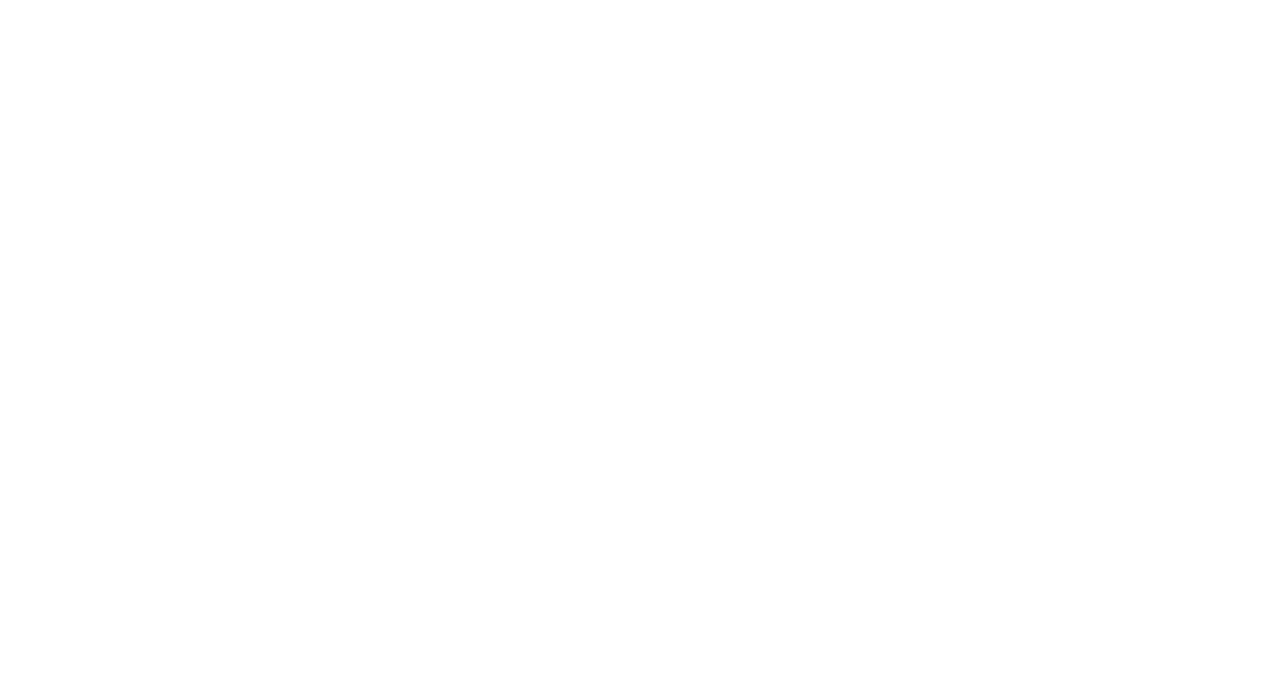
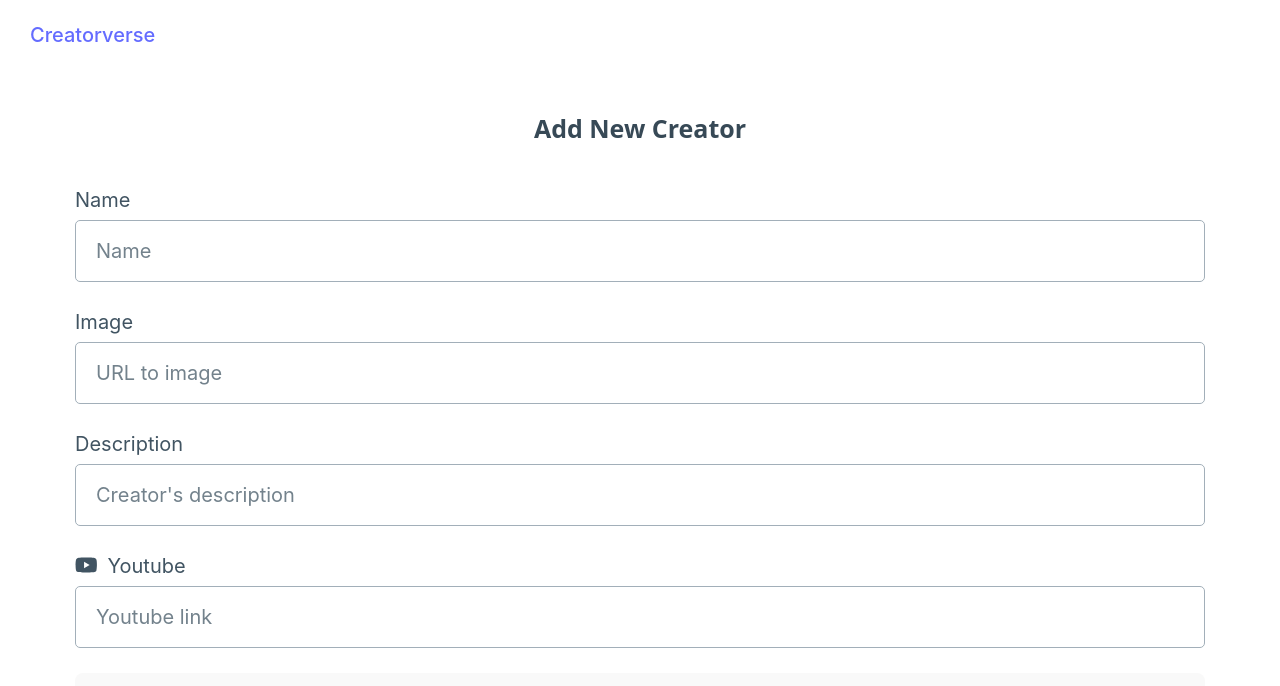
Before and after one commit to qngyn/creatorverse, a React (Vite) app: page /add in a window 1280 px wide. Shown: the top 686 px of the page. Built offline with nearby package versions, Linux system fonts and the light colour scheme.

Commit message:
Add add creator page and navbar

```diff
--- a/src/App.css
+++ b/src/App.css
@@ -10,6 +10,22 @@
 
 }
 
+.container {
+  max-width: 1280px;
+  margin: 0 auto;
+  padding: 2rem;
+}
+
+.main-panel {
+  background-image: url("https://images.unsplash.com/photo-1577327966244-999949c7e884?ixlib=rb-4.0.3&ixid=M3wxMjA3fDB8MHxwaG90by1wYWdlfHx8fGVufDB8fHx8fA%3D%3D&auto=format&fit=crop&w=1470&q=80");
+  background-position: center;
+  background-size: cover;
+  background-color: #30373b;
+  background-blend-mode: multiply;
+  width: 100%;
+  height: 360px;
+  margin-bottom: 20px;
+}
 
 .logo {
   height: 6em;
--- a/src/components/creator-card.jsx
+++ b/src/components/creator-card.jsx
@@ -1,5 +1,4 @@
 import { FontAwesomeIcon } from "@fortawesome/react-fontawesome";
-
 import { library } from '@fortawesome/fontawesome-svg-core'
 import { fas, faArrowRight } from '@fortawesome/free-solid-svg-icons'
 import { faYoutube, faFontAwesome } from '@fortawesome/free-brands-svg-icons'
--- a/src/main.jsx
+++ b/src/main.jsx
@@ -4,6 +4,7 @@ import {
   BrowserRouter,
   Routes,
   Route,
+  Link,
 } from "react-router-dom";
 import App from './App.jsx'
 import './index.css'
@@ -14,7 +15,17 @@ import ViewCreator from './pages/view-creator.jsx';
 
 ReactDOM.createRoot(document.getElementById('root')).render(
   <React.StrictMode>
+
     <BrowserRouter>
+      <nav>
+        <ul style={{ marginLeft: '20px' }}>
+          <li><strong>
+            <Link to={`/`}>
+              Creatorverse
+            </Link>
+          </strong></li>
+        </ul>
+      </nav>
       <Routes>
         {/* <Route path="/" element={<App />} /> */}
         <Route path="/" element={<ShowCreators />} />
--- a/src/pages/add-creator.jsx
+++ b/src/pages/add-creator.jsx
@@ -1,5 +1,74 @@
+import { FontAwesomeIcon } from "@fortawesome/react-fontawesome";
+import { faYoutube, faFontAwesome } from '@fortawesome/free-brands-svg-icons'
+import { library } from '@fortawesome/fontawesome-svg-core'
+import { useState } from "react";
+import { supabase } from "../client";
+
 const AddCreator = () => {
-    return <></>
+    const [name, setName] = useState('');
+    const [imageUrl, setImageUrl] = useState('');
+    const [description, setDescription] = useState('');
+    const [youtubeLink, setYoutubeLink] = useState('');
+
+    const onSubmit = async () => {
+
+        const { error } = await supabase
+            .from('creators')
+            .insert([
+                {
+                    name: name,
+                    url: youtubeLink,
+                    description: description,
+                    imageURL: imageUrl
+                },
+            ]);
+
+        if (error) {
+            console.error('Failed to add creator: ', error);
+        }
+        // else {
+        //     resetForm();
+        // }
+    }
+    return <>
+        <div className='container'>
+            <header>
+                <h4>Add New Creator</h4>
+            </header>
+
+            <form style={{ textAlign: 'left' }}>
+                {/* eslint-disable-next-line react/no-unknown-property */}
+                <label for="name">
+                    Name
+                    <input type="text" id="name" name="name" placeholder="Name" value={name} onChange={(e) => setName(e.target.value)} required />
+                </label>
+
+                {/* eslint-disable-next-line react/no-unknown-property */}
+                <label for="image">
+                    Image
+                    <input type="url" id="image" name="image" placeholder="URL to image" value={imageUrl} onChange={(e) => setImageUrl(e.target.value)} required />
+                </label>
+
+                {/* eslint-disable-next-line react/no-unknown-property */}
+                <label for="description">
+                    Description
+                    <input type="text" id="description" name="description" placeholder="Creator's description" value={description} onChange={(e) => setDescription(e.target.value)} required />
+                </label>
+
+                {/* eslint-disable-next-line react/no-unknown-property */}
+                <label for="youtube">
+                    <FontAwesomeIcon icon={faYoutube} style={{ marginRight: '10px' }} />
+                    <span>Youtube</span>
+                    <input type="url" id="youtubeLink" name="youtubeLink" placeholder="Youtube link" value={youtubeLink} onChange={(e) => setYoutubeLink(e.target.value)} required />
+                </label>
+
+                <button type="submit" value="Submit" onClick={onSubmit}>
+                    Submit
+                </button>
+            </form>
+        </div>
+
+    </>
 }
 
 export default AddCreator;
--- a/src/pages/show-creators.jsx
+++ b/src/pages/show-creators.jsx
@@ -32,20 +32,17 @@ const ShowCreators = () => {
     return <>
         <div className="main-panel">
             <header>
-
                 <hgroup>
                     <h1>Creatorverse</h1>
                     <h4>A person's top content creators can say a lot about them?
                     </h4>
                     <h4>Share yours</h4>
                 </hgroup>
-                {/* <p><a href="#" role="button" onclick="event.preventDefault()">Call to action</a></p> */}
                 <Link to={'/add'} role="button" style={{height: '65px'}}>
                     <h5> Add Creator
                     </h5>
                 </Link>
             </header>
-
         </div>
 
 
```
